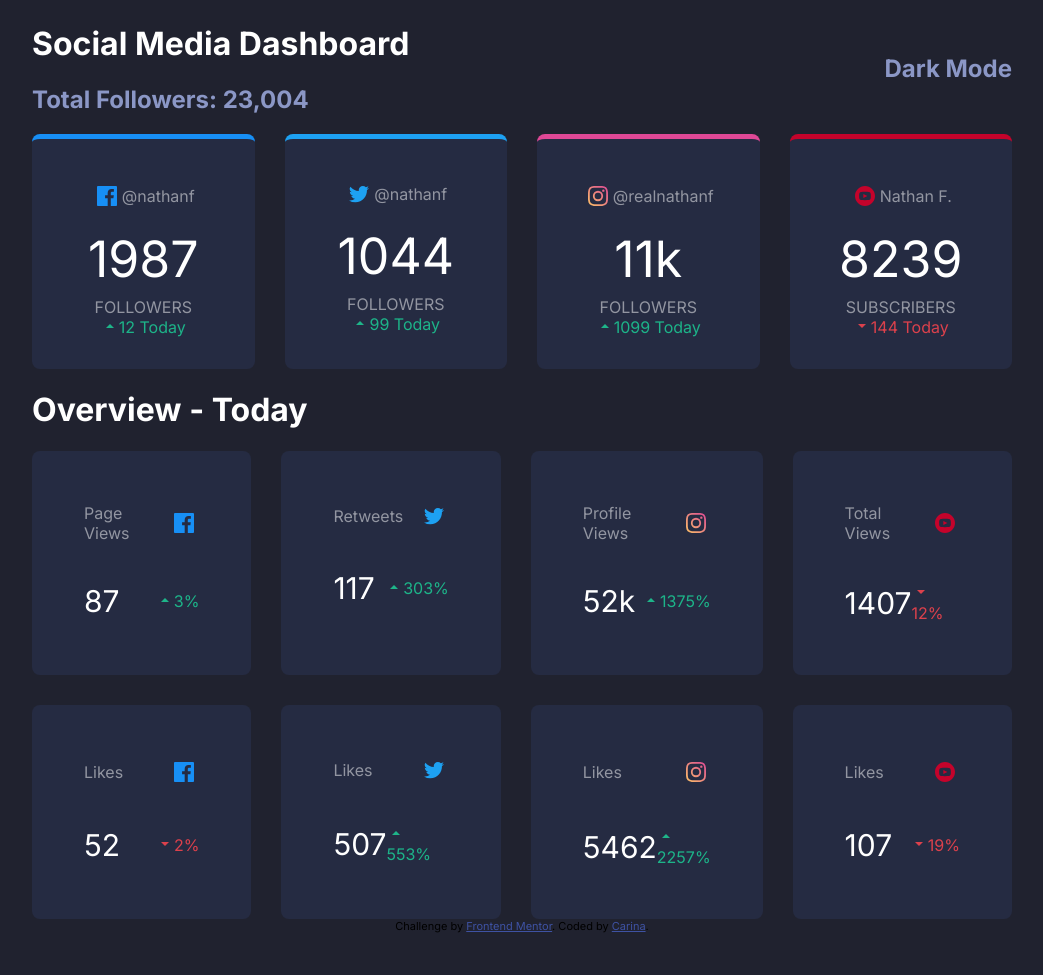
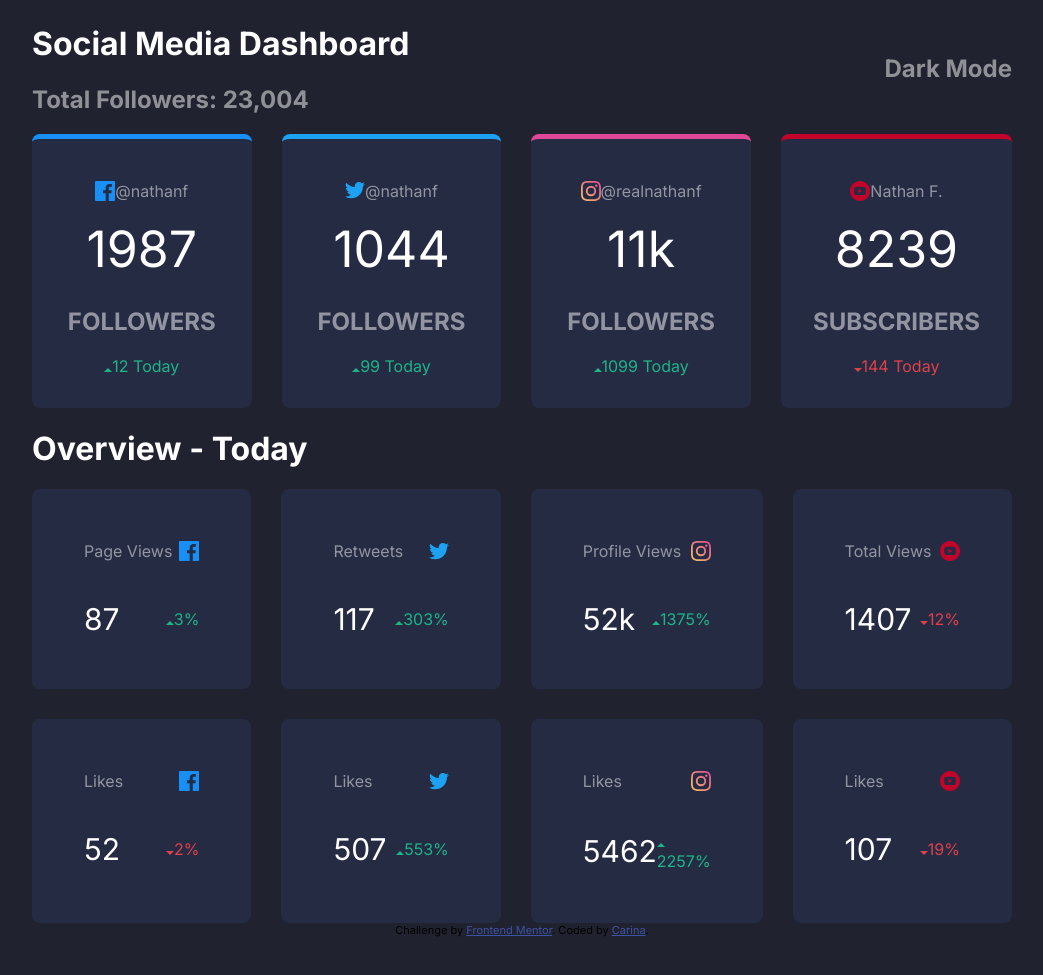
Before and after one commit to ArgoNavis1763/socialmediadashboard, a plain HTML site: page index.html in a window 1280 px wide. Shown: the part 147-1122 px from the top of the page, without its empty margins (118-1161 px from the left). Drawn offline with Linux system fonts and the light colour scheme.

Commit message:
some utility classes made

```diff
--- a/index.html
+++ b/index.html
@@ -46,11 +46,9 @@
           @nathanf
         </div>
         <div class="count">1987</div>
-        <div class="followers">FOLLOWERS</div>
+        <h2>FOLLOWERS</h2>
 
-        <div class="daily-count-green">
-          <img src="/images/icon-up.svg" />12 Today
-        </div>
+        <div class="green"><img src="/images/icon-up.svg" />12 Today</div>
       </div>
       <div class="twitter">
         <div class="handle">
@@ -58,11 +56,9 @@
           @nathanf
         </div>
         <div class="count">1044</div>
-        <div class="followers">FOLLOWERS</div>
+        <h2>FOLLOWERS</h2>
 
-        <div class="daily-count-green">
-          <img src="/images/icon-up.svg" />99 Today
-        </div>
+        <div class="green"><img src="/images/icon-up.svg" />99 Today</div>
       </div>
       <div class="insta">
         <div class="handle">
@@ -70,11 +66,9 @@
           @realnathanf
         </div>
         <div class="count">11k</div>
-        <div class="followers">FOLLOWERS</div>
+        <h2>FOLLOWERS</h2>
 
-        <div class="daily-count-green">
-          <img src="/images/icon-up.svg" />1099 Today
-        </div>
+        <div class="green"><img src="/images/icon-up.svg" />1099 Today</div>
       </div>
       <div class="youtube">
         <div class="handle">
@@ -82,11 +76,9 @@
           Nathan F.
         </div>
         <div class="count">8239</div>
-        <div class="followers">SUBSCRIBERS</div>
+        <h2>SUBSCRIBERS</h2>
 
-        <div class="daily-count-red">
-          <img src="/images/icon-down.svg" />144 Today
-        </div>
+        <div class="red"><img src="/images/icon-down.svg" />144 Today</div>
       </div>
     </div>
     <h1>Overview - Today</h1>
@@ -98,9 +90,7 @@
         <div class="numbers">
           <div class="count-2">87</div>
 
-          <div class="daily-count-green">
-            <img src="/images/icon-up.svg" />3%
-          </div>
+          <div class="green"><img src="/images/icon-up.svg" />3%</div>
         </div>
       </div>
       <div class="today-stats">
@@ -110,9 +100,7 @@
         </div>
         <div class="numbers">
           <div class="count-2">117</div>
-          <div class="daily-count-green">
-            <img src="/images/icon-up.svg" />303%
-          </div>
+          <div class="green"><img src="/images/icon-up.svg" />303%</div>
         </div>
       </div>
       <div class="today-stats">
@@ -123,9 +111,7 @@
 
         <div class="numbers">
           <div class="count-2">52k</div>
-          <div class="daily-count-green">
-            <img src="/images/icon-up.svg" />1375%
-          </div>
+          <div class="green"><img src="/images/icon-up.svg" />1375%</div>
         </div>
       </div>
       <div class="today-stats">
@@ -135,9 +121,7 @@
         </div>
         <div class="numbers">
           <div class="count-2">1407</div>
-          <div class="daily-count-red">
-            <img src="/images/icon-down.svg" />12%
-          </div>
+          <div class="red"><img src="/images/icon-down.svg" />12%</div>
         </div>
       </div>
       <div class="today-stats">
@@ -147,9 +131,7 @@
         </div>
         <div class="numbers">
           <div class="count-2">52</div>
-          <div class="daily-count-red">
-            <img src="/images/icon-down.svg" />2%
-          </div>
+          <div class="red"><img src="/images/icon-down.svg" />2%</div>
         </div>
       </div>
       <div class="today-stats">
@@ -159,9 +141,7 @@
         </div>
         <div class="numbers">
           <div class="count-2">507</div>
-          <div class="daily-count-green">
-            <img src="/images/icon-up.svg" />553%
-          </div>
+          <div class="green"><img src="/images/icon-up.svg" />553%</div>
         </div>
       </div>
       <div class="today-stats">
@@ -171,9 +151,7 @@
         </div>
         <div class="numbers">
           <div class="count-2">5462</div>
-          <div class="daily-count-green">
-            <img src="/images/icon-up.svg" />2257%
-          </div>
+          <div class="green"><img src="/images/icon-up.svg" />2257%</div>
         </div>
       </div>
       <div class="today-stats">
@@ -184,9 +162,7 @@
 
         <div class="numbers">
           <div class="count-2">107</div>
-          <div class="daily-count-red">
-            <img src="/images/icon-down.svg" />19%
-          </div>
+          <div class="red"><img src="/images/icon-down.svg" />19%</div>
         </div>
       </div>
     </div>
--- a/style.css
+++ b/style.css
@@ -17,7 +17,7 @@ h1 {
 }
 
 h2 {
-  color: hsl(228, 34%, 66%);
+  color: hsla(0, 0%, 100%, 0.5);
 }
 
 .toggle {
@@ -43,10 +43,6 @@ h2 {
   padding: 32px;
 }
 
-img {
-  padding: 5px;
-}
-
 .handle {
   display: flex;
   flex-direction: row;
@@ -61,11 +57,11 @@ img {
   padding: 8px;
 }
 
-.daily-count-green {
+.green {
   color: hsl(163, 72%, 41%);
 }
 
-.daily-count-red {
+.red {
   color: hsl(356, 69%, 56%);
 }
 
@@ -83,10 +79,6 @@ img {
 
 .youtube {
   border-top: 5px solid #c4032b;
-}
-
-.followers {
-  color: hsla(0, 0%, 100%, 0.5);
 }
 
 .today {
@@ -127,12 +119,14 @@ img {
 @media (max-width: 700px) {
   .today {
     display: grid;
-    grid-template-columns: 1, span 4;
+    grid-template-columns: span 4;
+    min-height: auto;
     margin: 25px;
   }
   .top-row {
     display: grid;
-    grid-template-columns: 1, span 4;
+    grid-template-columns: span 4;
+    min-height: auto;
     margin: 25px;
   }
 }
```
